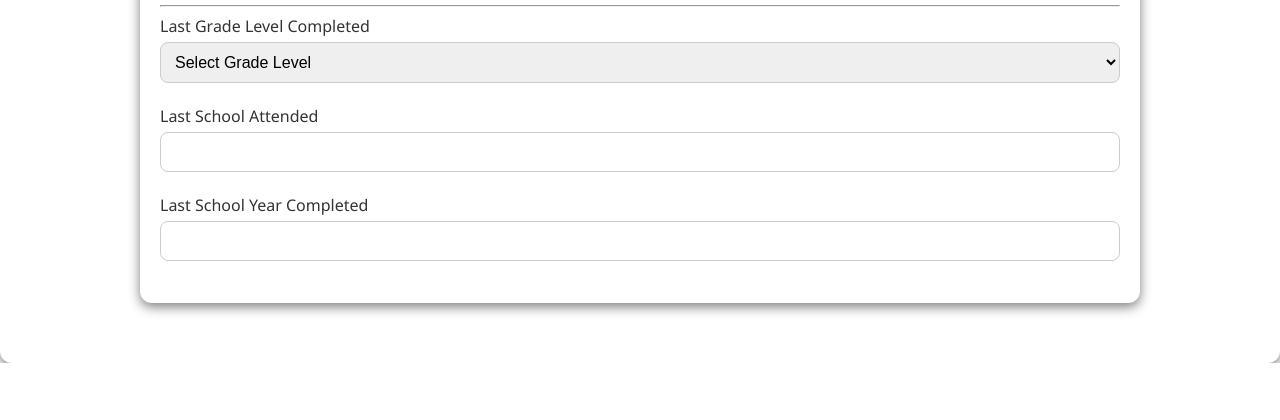
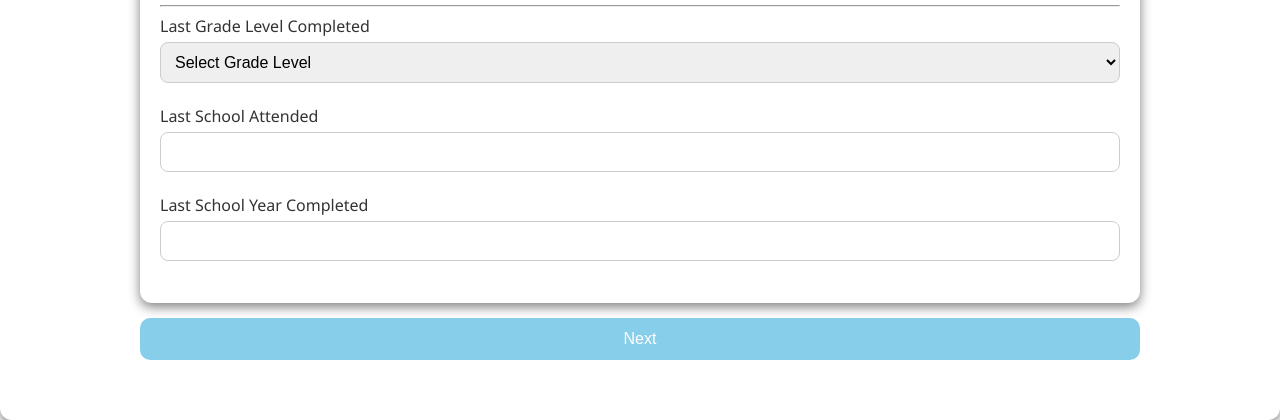
Before and after one commit to chase-ivy/WEBSYST1_FINAL, a PHP site: page /enrollment.php in a window 1280 px wide. Shown: the part 4619-5039 px from the top of the page. Before the commit the page ends 4982 px from the top, so only its background shows below. Run offline with PHP 8.4, Linux system fonts and the light colour scheme.

Commit message:
Refactor enrollment form HTML structure

```diff
--- a/ams/enrollment.php
+++ b/ams/enrollment.php
@@ -169,7 +169,8 @@
 							<td></td>
 							<td><input type="checkbox" value="Cancer"> a. Cancer</td>
 						</tr>
-					</table><br><br>
+					</table>
+					<br><br>
 
 	<!---------------------------------------------------------------------------------->
 
@@ -286,9 +287,8 @@
 					<input type="text" name="Last_School_Year_Completed"><br><br>
 				</div>
 
-
-
 			</form>
+				<a href="medical.php" class="select"><button class="log">Next</button></a>
 </section>
 	</div>
 <script src="enrollment.js"></script>
```
